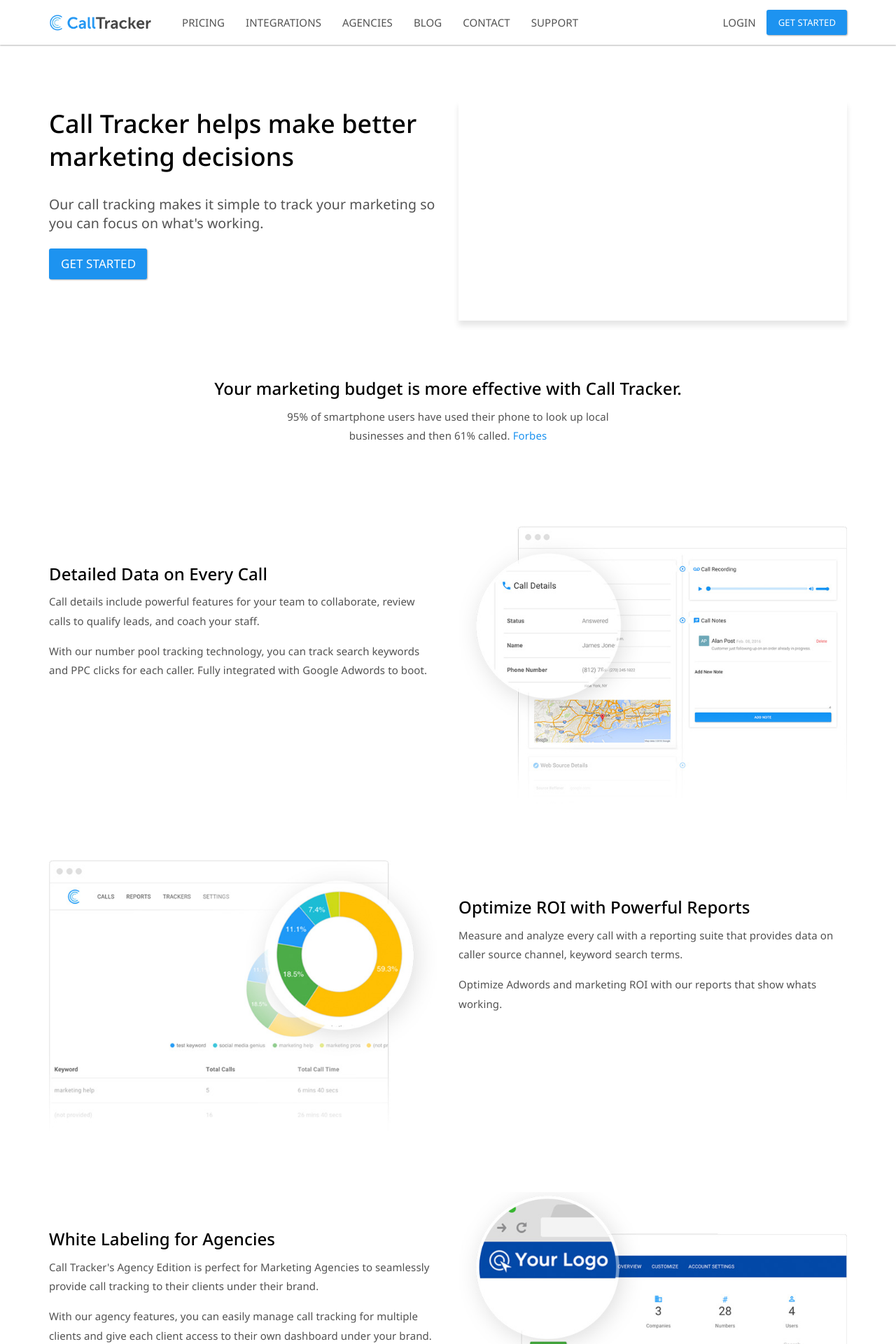
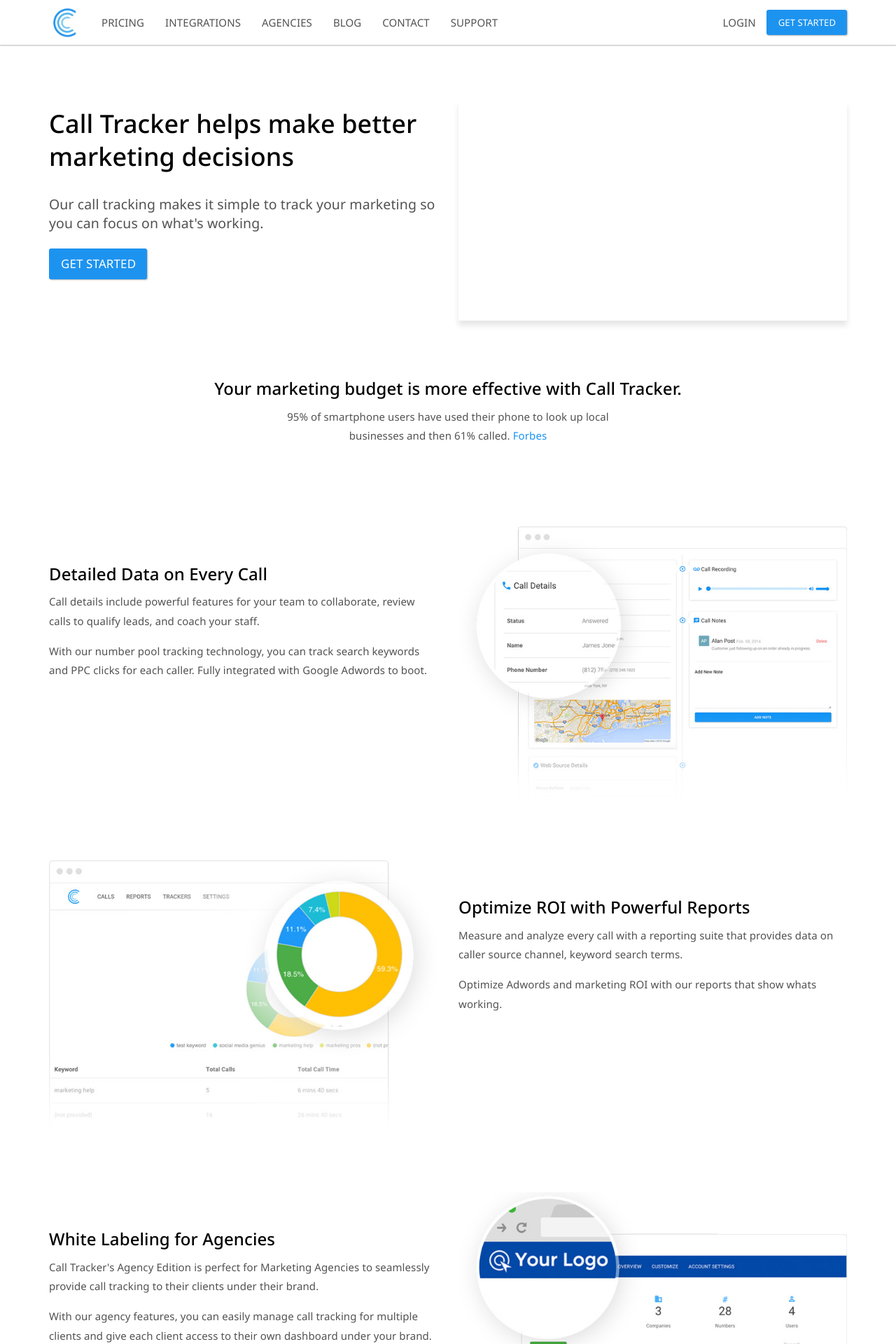
Before and after one commit to sumonst21/calltrackerio-site, a Jekyll site: the page built from index.html, in a window 1280 px wide. Shown: the top 1920 px of the page at 70% size. Built offline with Jekyll 4.4.1, drawn with Linux system fonts in a browser that asks for light colours; a script that is not in the unit is left out.

Commit message:
style updates

```diff
--- a/_includes/logo.html
+++ b/_includes/logo.html
@@ -1 +1 @@
-<img src="/images/calltracker-logo.png" alt="{{ site.name }} logo">
+<img src="/images/calltracker-logo-icon-120x120.jpg" alt="{{ site.name }} logo">
--- a/css/style.scss
+++ b/css/style.scss
@@ -199,9 +199,7 @@
 }
 
 .navbar-brand > img {
-  width: 150px;
-  margin-right: 10px;
-  margin-top: 10px;
+    height: 45px;
 }
 .navbar-brand > p > span {
   color: $brand-primary;
```
Also changed, not shown: images/calltracker-logo-icon-120x120.jpg (added).
